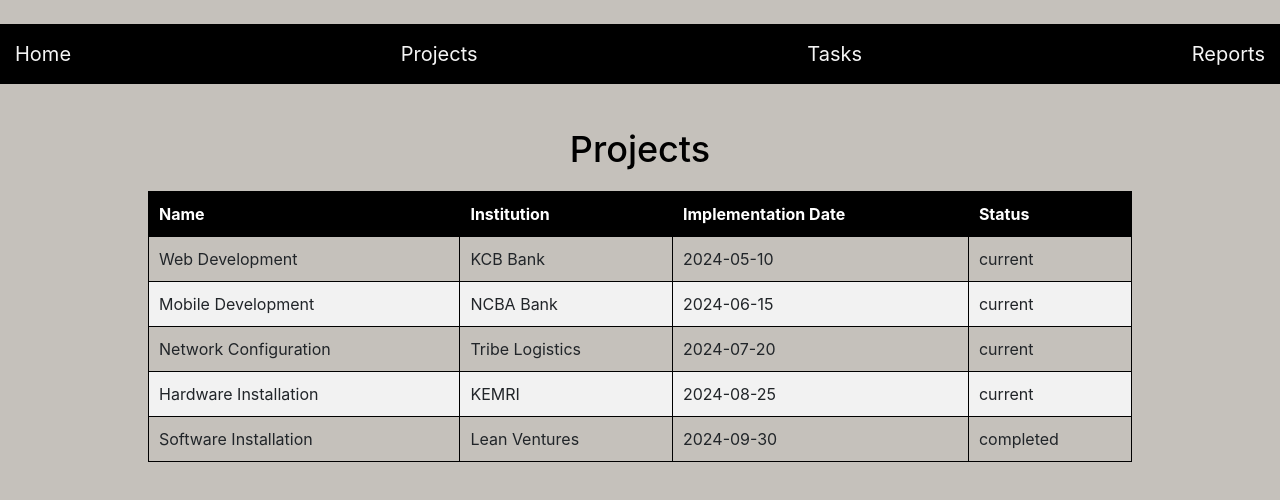
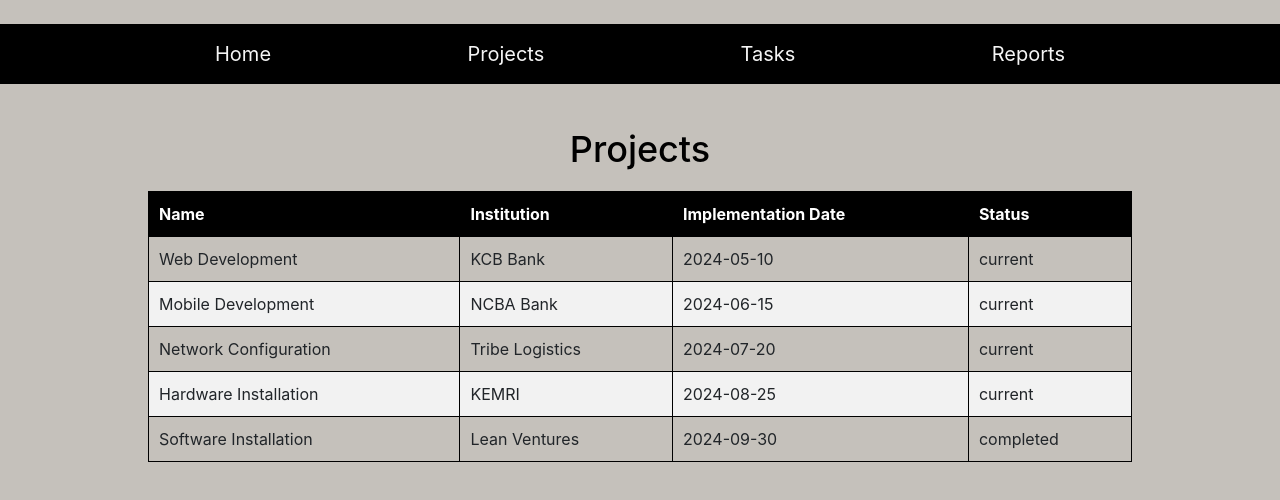
Before and after one commit to amandasuzzanne/project-tracker, a React (Create React App) app: page / in a window 1280 px wide. Shown: the top 500 px of the page. Built offline with nearby package versions, Linux system fonts and the light colour scheme; data requests are answered from the project's data file.

Commit message:
Add styling

```diff
--- a/src/components/NavBar.css
+++ b/src/components/NavBar.css
@@ -7,6 +7,8 @@
   display: flex;
   justify-content: space-between;
   align-items: center;
+  padding-left: 200px;
+  padding-right: 200px;
 }
 nav a{
   color:whitesmoke;
```
